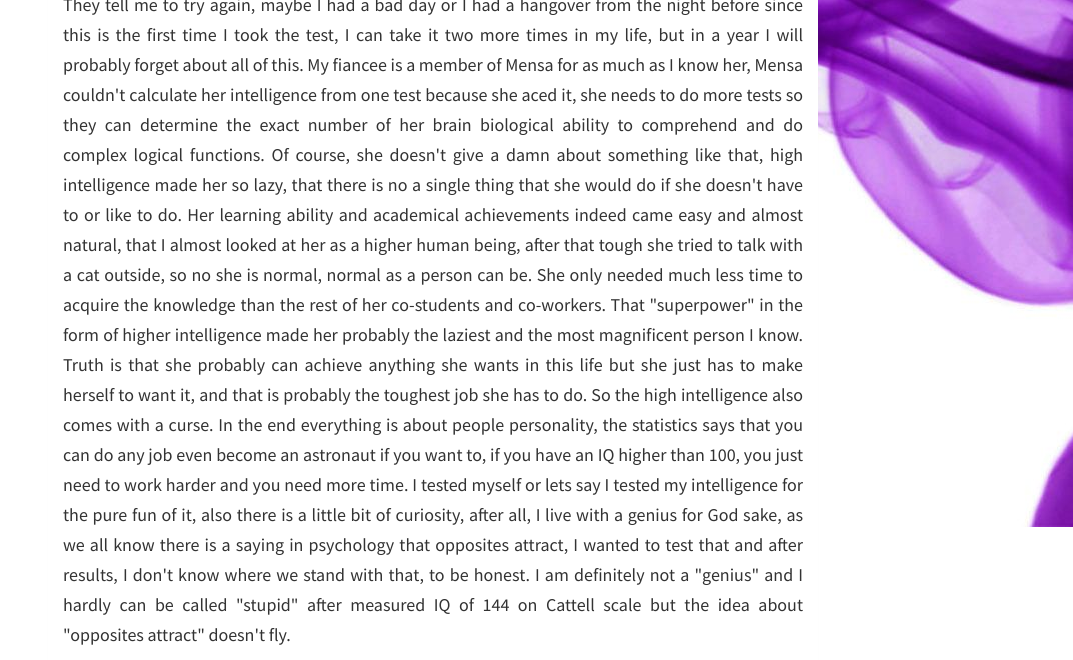
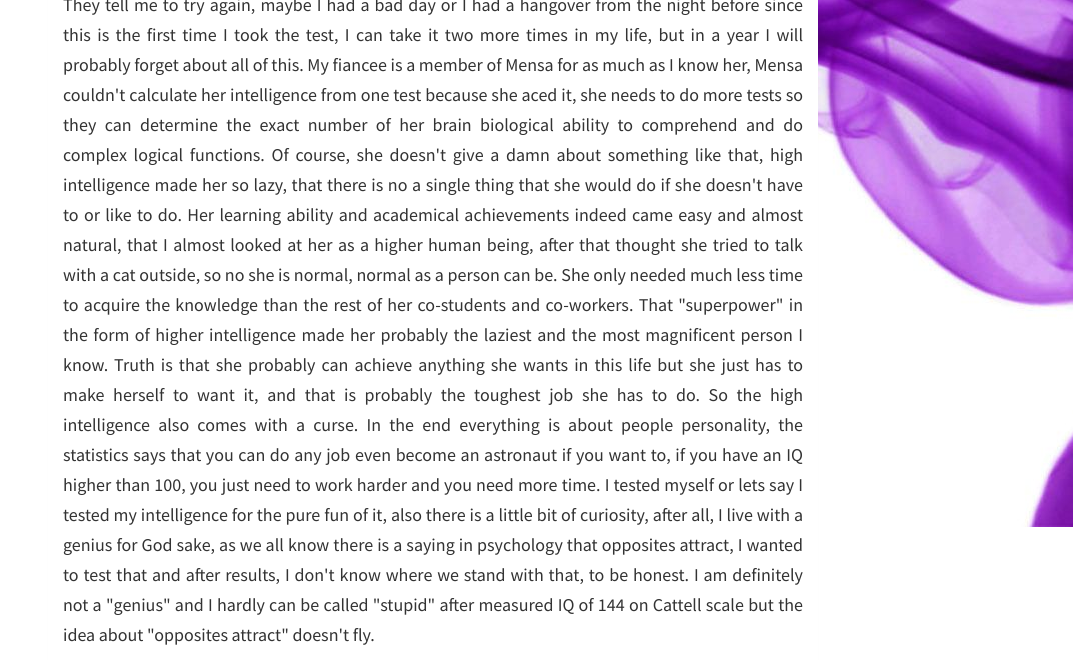
Before and after one commit to MouseOnTheKeys/mouse, a Jekyll site: the page built from _posts/2019-11-29-post2.md, in a window 1280 px wide and 1400 px high, scrolled down 509 px. Shown: the part 267-927 px from the top of the window, without its empty margins (207-1280 px from the left). Built offline with Jekyll 4.4.1, drawn with Linux system fonts in a browser that asks for light colours; nearby versions of some CDN libraries; comment, search, counter and statistics services are not loaded; some of the changed text lies outside the part shown; grey boxes are pictures that could not be loaded.

Commit message:
Update 2019-11-29-post2.md

```diff
--- a/_posts/2019-11-29-post2.md
+++ b/_posts/2019-11-29-post2.md
@@ -13,7 +13,7 @@
 
 <div style="text-align:center"><p><img src="{{ site.baseurl }}static/img/mensa.jpg" width='600' hight='420'></p></div>
 
-<p style='text-align: justify;'>They tell me to try again, maybe I had a bad day or I had a hangover from the night before since this is the first time I took the test, I can take it two more times in my life, but in a year I will probably forget about all of this. My fiancee is a member of Mensa for as much as I know her, Mensa couldn't calculate her intelligence from one test because she aced it, she needs to do more tests so they can determine the exact number of her brain biological ability to comprehend and do complex logical functions. Of course, she doesn't give a damn about something like that, high intelligence made her so lazy, that there is no a single thing that she would do if she doesn't have to or like to do. Her learning ability and academical achievements indeed came easy and almost natural, that I almost looked at her as a higher human being, after that tough she tried to talk with a cat outside, so no she is normal, normal as a person can be. She only needed much less time to acquire the knowledge than the rest of her co-students and co-workers. That "superpower" in the form of higher intelligence made her probably the laziest and the most magnificent person I know. Truth is that she probably can achieve anything she wants in this life but she just has to make herself to want it, and that is probably the toughest job she has to do. So the high intelligence also comes with a curse.
+<p style='text-align: justify;'>They tell me to try again, maybe I had a bad day or I had a hangover from the night before since this is the first time I took the test, I can take it two more times in my life, but in a year I will probably forget about all of this. My fiancee is a member of Mensa for as much as I know her, Mensa couldn't calculate her intelligence from one test because she aced it, she needs to do more tests so they can determine the exact number of her brain biological ability to comprehend and do complex logical functions. Of course, she doesn't give a damn about something like that, high intelligence made her so lazy, that there is no a single thing that she would do if she doesn't have to or like to do. Her learning ability and academical achievements indeed came easy and almost natural, that I almost looked at her as a higher human being, after that thought she tried to talk with a cat outside, so no she is normal, normal as a person can be. She only needed much less time to acquire the knowledge than the rest of her co-students and co-workers. That "superpower" in the form of higher intelligence made her probably the laziest and the most magnificent person I know. Truth is that she probably can achieve anything she wants in this life but she just has to make herself to want it, and that is probably the toughest job she has to do. So the high intelligence also comes with a curse.
 In the end everything is about people personality, the statistics says that you can do any job even become an astronaut if you want to, if you have an IQ higher than 100, you just need to work harder and you need more time.
 I tested myself or lets say I tested my intelligence for the pure fun of it, also there is a little bit of curiosity, after all, I live with a genius for God sake, as we all know there is a saying in psychology that opposites attract, I wanted to test that and after results, I don't know where we stand with that, to be honest.
 I am definitely not a "genius" and I hardly can be called "stupid" after measured IQ of 144 on Cattell scale but the idea about "opposites attract" doesn't fly.</p>
```
